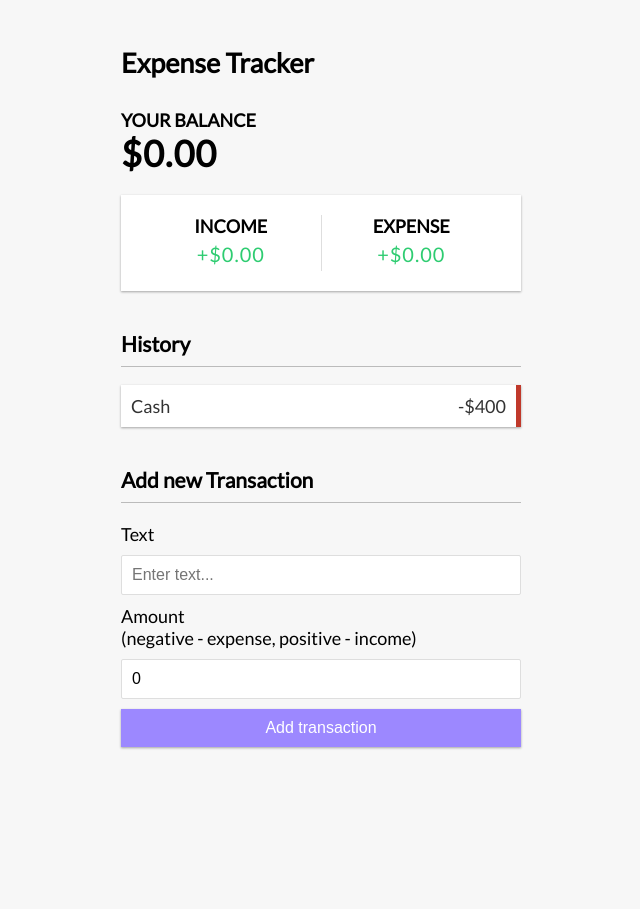
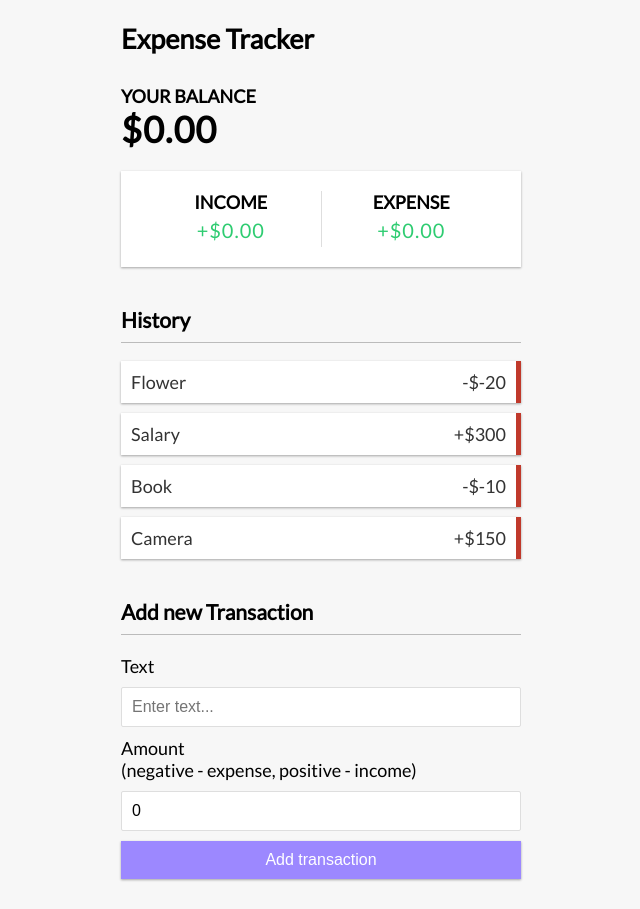
Before and after one commit to Patrick-Ngige/Expense-Tracker-, a React (Create React App) app: page / in a window 1280 px wide. Shown: the whole page, without its empty margins (319-959 px from the left). Before the commit the page ends 800 px from the top, so only its background shows below. Built offline with nearby package versions, Linux system fonts and the light colour scheme.

Commit message:
creating a transaction component to handle the list and the sign

```diff
--- /dev/null
+++ b/src/components/Transaction.js
@@ -0,0 +1,12 @@
+import React from 'react';
+
+const Transaction = ({ transaction }) => {
+    const sign = transaction.amount < 0 ? '-' : '+';
+  return (
+    <li className="minus">
+    {transaction.text} <span>{sign}${transaction.amount}</span><button className="delete-btn">x</button>
+</li>
+  )
+}
+
+export default Transaction
--- a/src/components/TransactionList.js
+++ b/src/components/TransactionList.js
@@ -1,13 +1,17 @@
-import React from 'react'
+import { useContext } from 'react';
+import Transaction from './Transaction';
+import React from 'react';
+import { GlobalContext } from '../context/GlobalState';
 
 const TransactionList = () => {
+  const {transactions} = useContext(GlobalContext);
+
   return (
     <>
       <h3>History</h3>
       <ul className="list">
-        <li className="minus">
-            Cash <span>-$400</span><button className="delete-btn">x</button>
-        </li>
+        {transactions.map(transaction => (<Transaction key={transaction.id} transaction={transaction} />))}
+
       </ul>
     </>
   )
```
